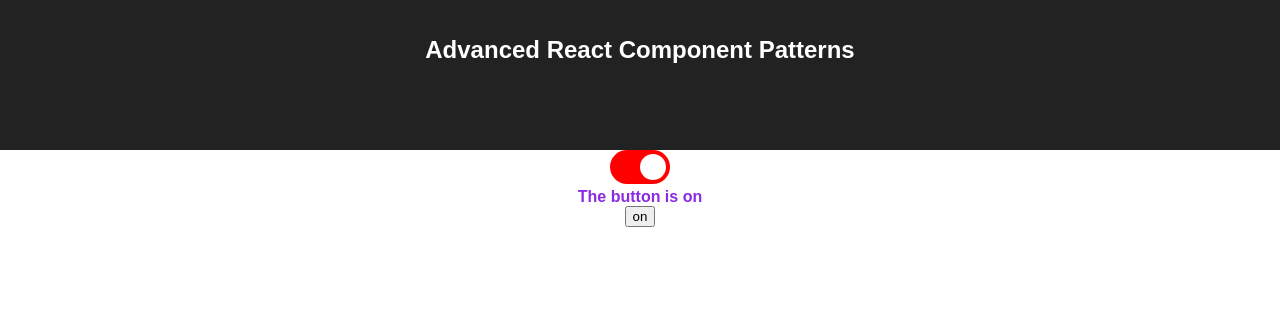
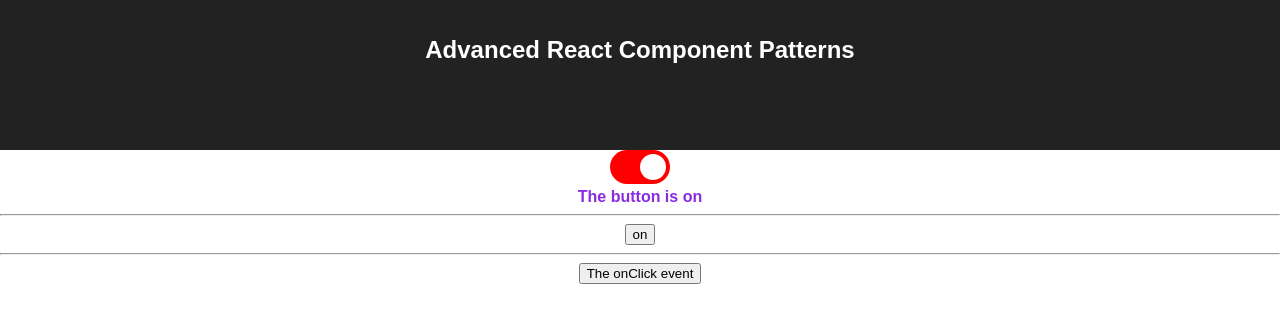
Before and after one commit to alexter42/Advanced-React-Component-Patterns, a React (Create React App) app: page / in a window 1280 px wide. Both pictures are taken after a click on the element 640 px from the left and 167 px from the top of the page. Shown: the top 322 px of the page. Built offline with nearby package versions, Linux system fonts and the light colour scheme.

Commit message:
Fix prop name space clash

```diff
--- a/src/App.js
+++ b/src/App.js
@@ -3,12 +3,20 @@
 import TB, { withToggle } from'./components/Toggle-button';
 
 
-const ToggleComponent = withToggle(({on, toggle}) => (
+const ToggleComponent = withToggle(({toggle: {on, toggle}}) => (
   <button onClick={toggle}>
     {on ? "on":"of"}
   </button>
 ))
 
+const EventComponent = withToggle(
+  function MyEventComponent({on, toggle, event}) {
+    const props ={[event]: on}
+    return toggle.on ? ( <button {...props}>
+      The {event} event
+    </button>) : null
+
+})
 
 class App extends Component {
   render() {
@@ -23,7 +31,13 @@
               <TB.Off>The button is off </TB.Off>
               <TB.On> The button is on</TB.On>
             </h4>
+            <hr/>
             <ToggleComponent/>
+            <hr/>
+            <EventComponent
+              event="onClick"
+              on= {e=> alert(e.type)}
+            />
         </TB>
       </div>
     );
--- a/src/components/Toggle-button.js
+++ b/src/components/Toggle-button.js
@@ -14,15 +14,15 @@
 
 const TOGGLE_CONTEXT = "__togle__"
 
-const ToggleOn = withToggle(({on, children}) => {
+const ToggleOn = withToggle(({toggle: {on}, children}) => {
   return on ? children : null
 })
 
-const ToggleOff = withToggle(({on, children}) => {
+const ToggleOff = withToggle(({toggle: {on}, children}) => {
   return on ? null : children
 })
 
-const ToggleButton = withToggle(({on, toggle, ...props}) => {
+const ToggleButton = withToggle(({toggle: {on, toggle}, ...props}) => {
   return (
     <Switch on={on}  onClick={toggle} {...props}/>
   )
@@ -32,7 +32,7 @@
   function Wrapper(props, context) {
     const toggleContext = context[TOGGLE_CONTEXT]
     return (
-      <Component {...toggleContext} {...props}/>
+      <Component {...props} toggle={toggleContext} />
     )
   }
   Wrapper.contextTypes = {
```
